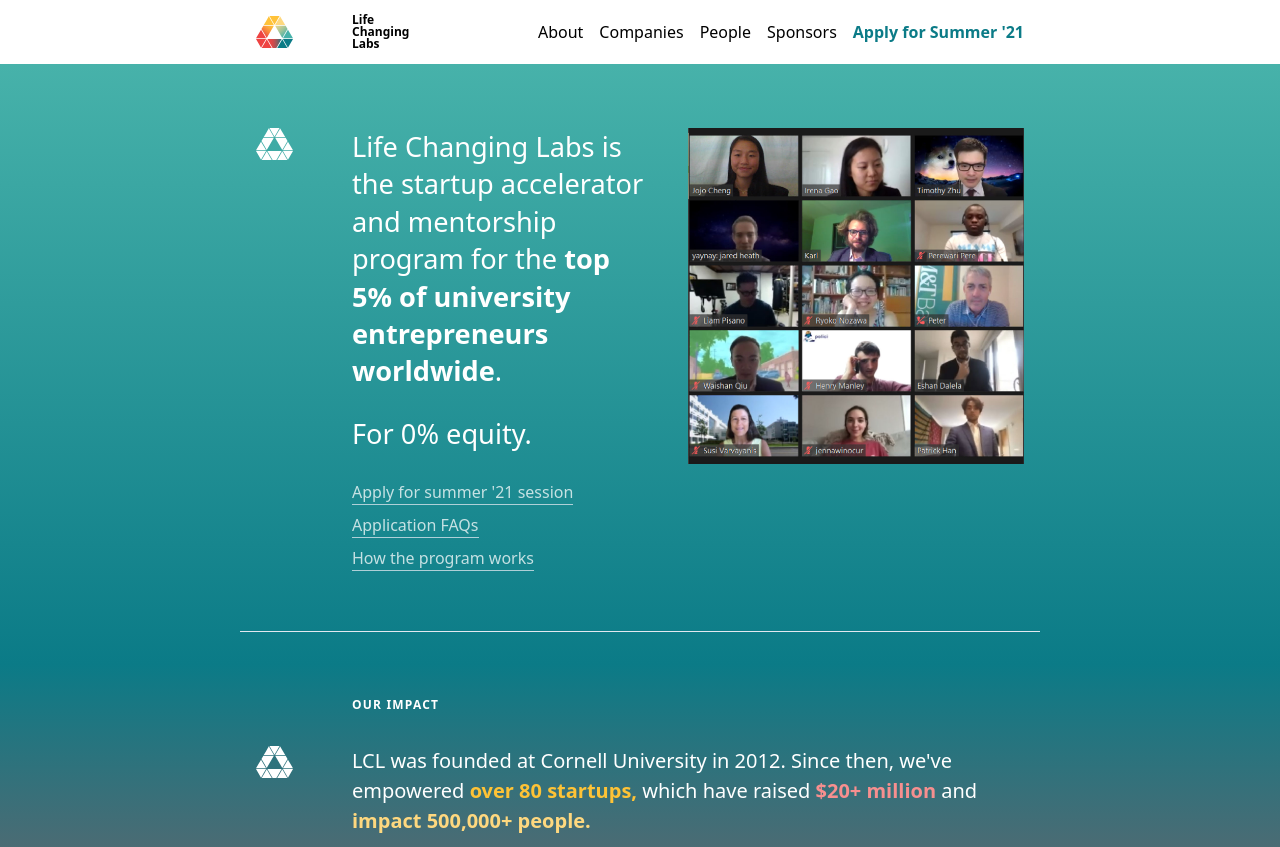
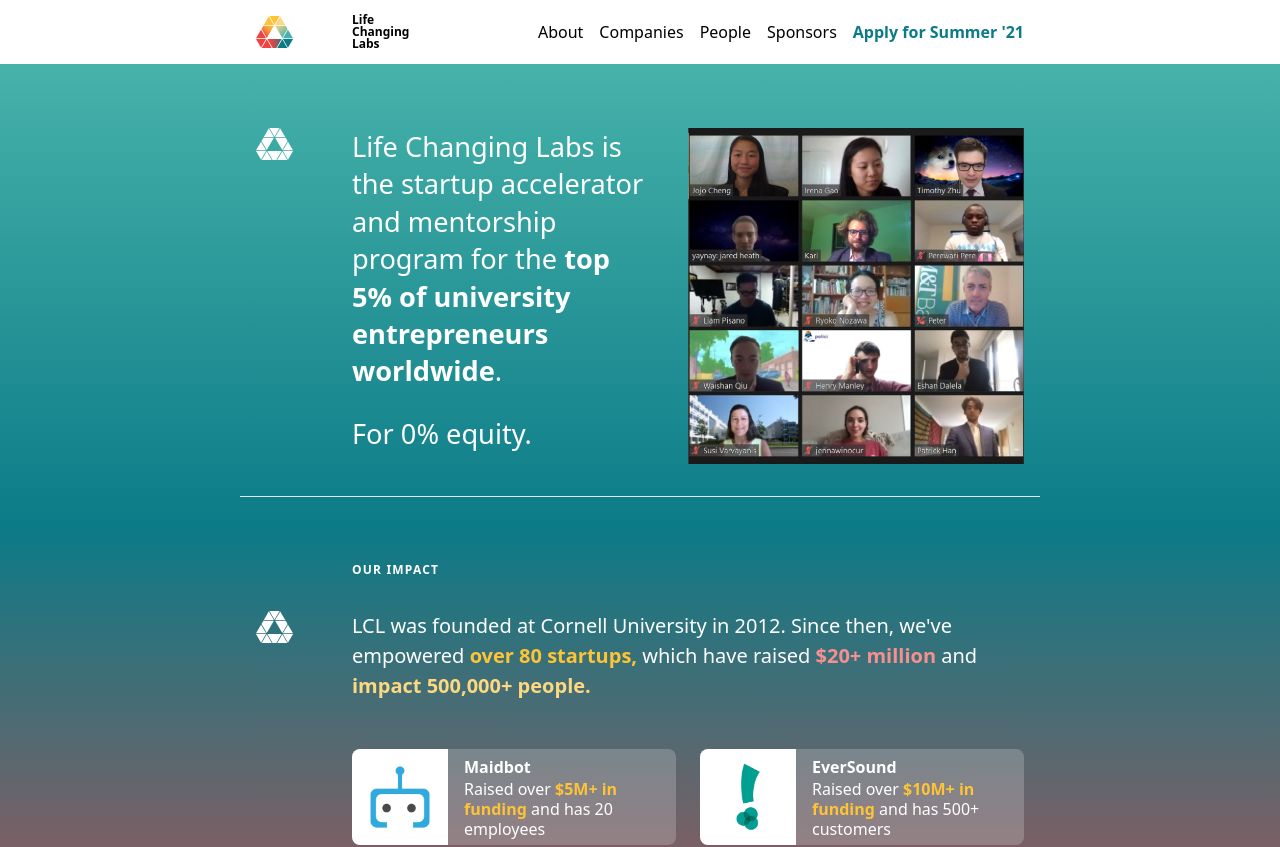
Before and after one commit to wwsalmon/lcl-website, a Next.js app: page / in a window 1280 px wide. Shown: the top 847 px of the page. Built offline with nearby package versions, Linux system fonts and the light colour scheme.

Commit message:
remove links from homepage per request

```diff
--- a/pages/index.tsx
+++ b/pages/index.tsx
@@ -15,11 +15,6 @@
                     <div className="md:flex">
                         <div className="md:w-1/2 md:pr-10">
                             <h1 className="font-light leading-snug" style={{fontSize: "1.7rem"}}>Life Changing Labs is the startup accelerator and mentorship program for the <b>top 5% of university entrepreneurs worldwide</b>.<hr className="invisible my-3"/>For 0% equity.</h1>
-                            <div className="my-6">
-                                <Link href="/apply"><a className="opacity-75 hover:opacity-100 border-b my-1 inline-block">Apply for summer '21 session</a></Link><br/>
-                                <Link href="/apply#faqs"><a className="opacity-75 hover:opacity-100 border-b my-1 inline-block">Application FAQs</a></Link><br/>
-                                <Link href="#howitworks"><a className="opacity-75 hover:opacity-100 border-b my-1 inline-block">How the program works</a></Link><br/>
-                            </div>
                         </div>
                         <div className="md:w-1/2 mt-8 md:mt-0">
                             <img src="/img/lander1.jpg" alt="Screenshot from LCL session"/>
```
